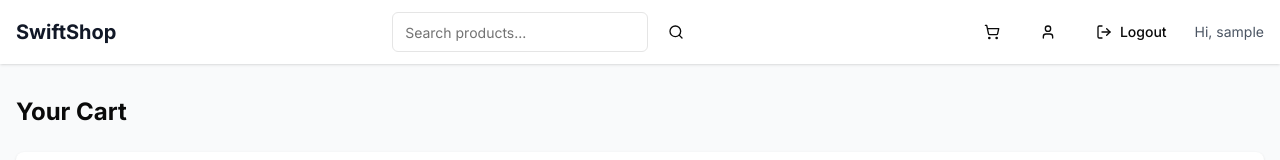
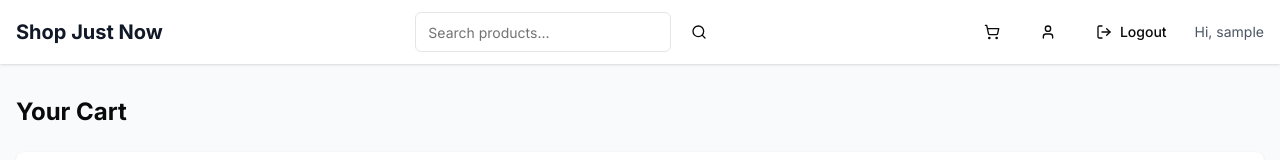
Before and after one commit to roshanjayathunga/shop-just-now, a Next.js app: page /cart in a window 1280 px wide. Shown: the top 160 px of the page. Built offline with nearby package versions, Linux system fonts and the light colour scheme; sample sign-in values are in the browser's storage.

Commit message:
Content Changes

```diff
--- a/app/layout.tsx
+++ b/app/layout.tsx
@@ -8,7 +8,7 @@ import { ThemeProvider } from "@/components/theme-provider";
 const inter = Inter({ subsets: ["latin"] });
 
 export const metadata: Metadata = {
-  title: "SwiftShop - E-commerce Demo",
+  title: "ShopJustNow - E-commerce Demo",
   description:
     "A demo e-commerce application for testing with Selenium WebDriver",
 };
--- a/components/header.tsx
+++ b/components/header.tsx
@@ -53,7 +53,9 @@ export default function Header({ onSearch }: HeaderProps) {
         <div className="flex h-16 items-center justify-between">
           <div className="flex items-center">
             <Link href={getBasePath("/products")} className="flex items-center">
-              <span className="text-xl font-bold text-gray-900">SwiftShop</span>
+              <span className="text-xl font-bold text-gray-900">
+                Shop Just Now
+              </span>
             </Link>
           </div>
 
```
